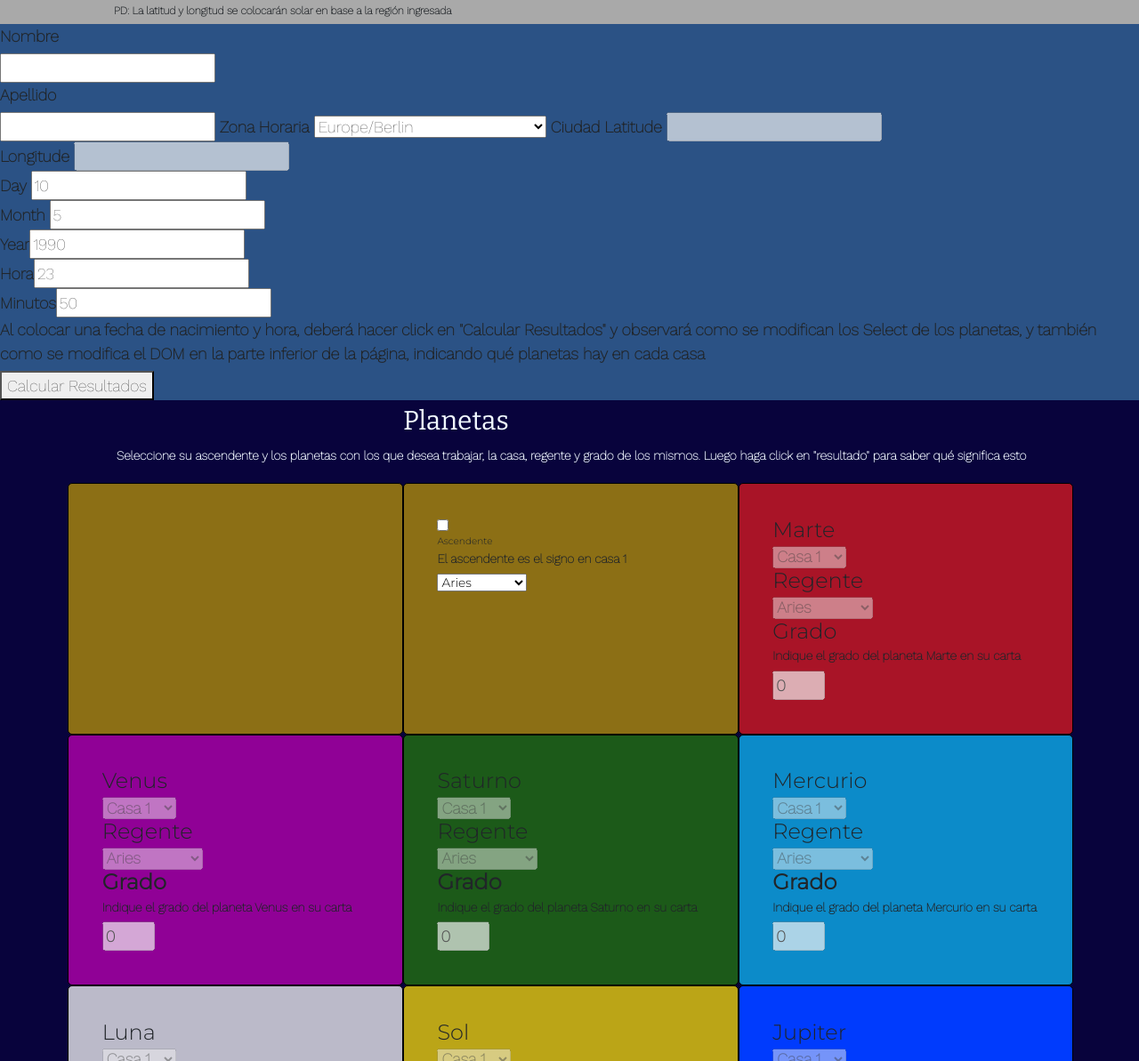
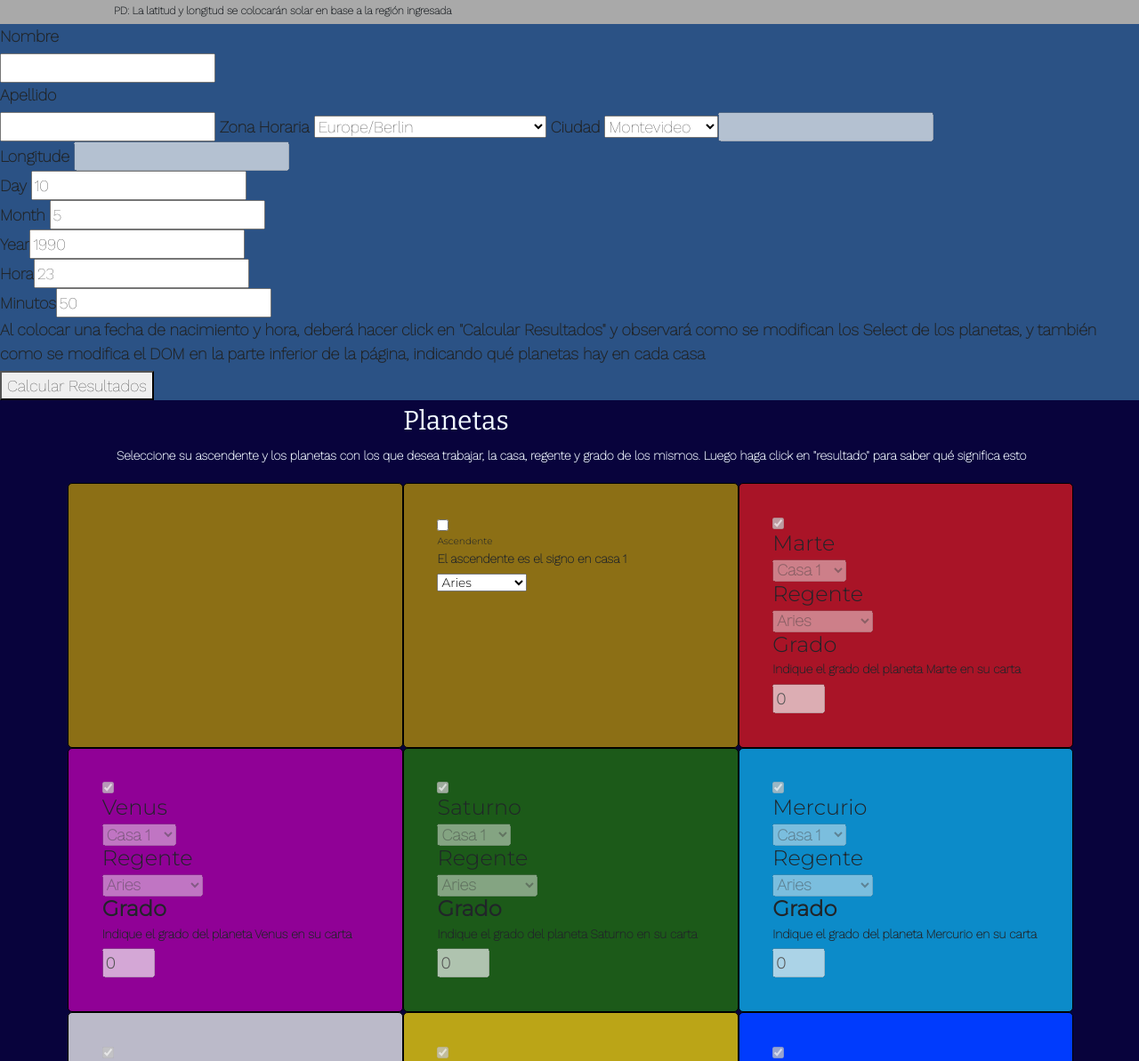
Before and after one commit to rojasdelascio/Entrega10-Fetch, a website: page pages/cartaPorAPI.html in a window 1280 px wide. Shown: the part 256-1449 px from the top of the page at 89% size. Drawn offline with nearby package versions, Linux system fonts and the light colour scheme.

Commit message:
entrega final v2

```diff
--- a/java/cartaPorAPI1.js
+++ b/java/cartaPorAPI1.js
@@ -318,7 +318,9 @@ function resultadosAPI1() {
             var idsPlanetas2 = ['resultadosExterno__div3__marteUL2', 'resultadosExterno__div3__venusUL2', 'resultadosExterno__div3__saturnoUL2', 'resultadosExterno__div3__mercurioUL2', 'resultadosExterno__div3__lunaUL2', 'resultadosExterno__div3__solUL2', 'resultadosExterno__div3__uranoUL2', 'resultadosExterno__div3__neptunoUL2', 'resultadosExterno__div3__jupiterUL2', 'resultadosExterno__div3__plutonUL2'];
             var arrayIdsPlanetas2 = ["marte1", "venus1", "saturno1", "mercurio1", "luna1", "sol1", "urano1", "neptuno1", "pluton1", "jupiter1"];
             var idAscendenteL2 = 'ascendente1';
-            total(idsConjunciones2, idsPlanetas2, idsCasas2, arrayIdsPlanetas2, arrayIdregentes2, arrayIdgrados2);
+            var idscheckbox = ['checkboxmarte2', 'checkboxvenus2', 'checkboxsaturno2', 'checkboxmercurio2', 'checkboxluna2', 'checkboxsol2', 'checkboxurano2', 'checkboxneptuno2', 'checkboxjupiter2', 'checkboxpluton2'];
+
+            total(idsConjunciones2, idsPlanetas2, idsCasas2, arrayIdsPlanetas2, arrayIdregentes2, arrayIdgrados2, idscheckbox);
             cambiarValores(arrayIdregentes2, arrayIdsPlanetas2, arrayIdgrados2, idAscendenteL2);
         })
         .catch(err => console.error(err));
@@ -345,5 +347,6 @@ dibCarta1.addEventListener('click', function() {
     var arrayIdgrados3 = ["gradoMarte1", "gradoVenus1", "gradoSaturno1", "gradoMercurio1", "gradoLuna1", "gradoSol1", "gradoUrano1", "gradoNeptuno1", "gradoPluton1", "gradoJupiter1"];
     var idascendente3 = 'ascendente1';
     var paperid3 = "paper3";
+
     dibujarCarta(paperid3, arrayIdregentes3, arrayIdsPlanetas3, arrayIdgrados3, idascendente3);
 });
--- a/pages/cartaPorAPI.html
+++ b/pages/cartaPorAPI.html
@@ -54,7 +54,28 @@
         <option value="Europe/Rome">Europe/Rome</option>
       </select>
 
-            <label>Ciudad</label> Latitude <input id="lat" type="number" disabled>
+            <label>Ciudad</label>
+            <select id="ciudades" name="select">
+        <option value="Buenos_Aires">Buenos_Aires</option>
+        <option value="Cordoba" selected>Cordoba</option>
+        <option value="Jujuy" selected>Jujuy</option>
+        <option value="Tucuman" selected>Tucuman</option>
+        <option value="Catamarca" selected>Catamarca</option>
+        <option value="Mendoza">Mendoza</option>
+        <option value="Mexico_City" selected>Mexico_City</option>
+        <option value="Monterrey">Monterrey</option>
+        <option value="Chihuahua">Chihuahua</option>
+        <option value="Montevideo" selected>Montevideo</option>
+        <option value="Caracas">Caracas</option>
+        <option value="Bogota">Bogota</option>
+        <option value="El_Salvador">El_Salvador</option>
+        <option value="Guatemala">Guatemala</option>
+        <option value="Madrid">Madrid</option>
+        <option value="Berlin">Berlin</option>
+        <option value="Paris">Paris</option>
+        <option value="Rome">Rome</option>
+
+            Latitude <input id="lat" type="number" disabled>
             <br> Longitude <input id="long" type="number" disabled>
             <br> Day <input type="number" id="day" value="10">
             <br> Month <input type="number" id="month" value="5">
@@ -111,7 +132,7 @@
             </li>
             <!-- Marte -->
             <li class="formcasas__lista__marte">
-
+                <input class="formcasas__lista__marte__box" id="checkboxmarte2" type="checkbox" name="marte" checked disabled>
                 <h3 class="formcasas__lista__marte__titulo">Marte</h3>
                 <select class="formcasas__lista__marte__selectcasas" id="marte1" name="marte" disabled>
                   <option value="1st House">Casa 1</option>
@@ -164,6 +185,7 @@
             <!-- <button class="" onclick=" ">¿Qué significa Marte en esta casa, con este signo regente y este grado?</button> -->
             <!-- Venus -->
             <li class="formcasas__lista__venus">
+                <input class="formcasas__lista__marte__box" id="checkboxvenus2" type="checkbox" name="marte" checked disabled>
                 <h3 class="formcasas__lista__venus__titulo">Venus</h3>
                 <select class="formcasas__lista__venus__selectcasas" id="venus1" name="venus" disabled>
                   <option value="1st House">Casa 1</option>
@@ -216,6 +238,7 @@
 
             <!-- Saturno -->
             <li class="formcasas__lista__saturno">
+                <input class="formcasas__lista__marte__box" id="checkboxsaturno2" type="checkbox" name="marte" checked disabled>
                 <h3 class="formcasas__lista__saturno__titulo">Saturno</h3>
                 <select class="formcasas__lista__saturno__selectcasas" id="saturno1" name="saturno" disabled>
                   <option value="1st House">Casa 1</option>
@@ -266,6 +289,7 @@
 
             <!-- Mercurio -->
             <li class="formcasas__lista__mercurio">
+                <input class="formcasas__lista__marte__box" id="checkboxmercurio2" type="checkbox" name="marte" checked disabled>
                 <h3 class="formcasas__lista__mercurio__titulo">Mercurio</h3>
                 <select class="formcasas__lista__mercurio__selectcasas" id="mercurio1" name="mercurio" disabled>
                   <option value="1st House">Casa 1</option>
@@ -317,6 +341,7 @@
 
             <!-- Luna -->
             <li class="formcasas__lista__luna">
+                <input class="formcasas__lista__marte__box" id="checkboxluna2" type="checkbox" name="marte" checked disabled>
                 <h3 class="formcasas__lista__luna__titulo">Luna</h3>
                 <select class="formcasas__lista__luna__selectcasas" id="luna1" name="luna" disabled>
                   <option value="1st House">Casa 1</option>
@@ -366,6 +391,7 @@
             </li>
             <!-- Sol -->
             <li class="formcasas__lista__sol">
+                <input class="formcasas__lista__marte__box" id="checkboxsol2" type="checkbox" name="marte" checked disabled>
                 <h3 class="formcasas__lista__sol__titulo">Sol</h3>
                 <select class="formcasas__lista__sol__selectcasas" id="sol1" name="sol" disabled>
                   <option value="1st House">Casa 1</option>
@@ -417,6 +443,8 @@
 
             <!-- Jupiter -->
             <li class="formcasas__lista__jupiter">
+                <input class="formcasas__lista__marte__box" id="checkboxjupiter2" type="checkbox" name="marte" checked disabled>
+
                 <h3 class="formcasas__lista__jupiter__titulo">Jupiter</h3>
                 <select class="formcasas__lista__jupiter__selectcasas" id="jupiter1" name="jupiter" disabled>
                   <option value="1st House">Casa 1</option>
@@ -468,7 +496,7 @@
 
             <!-- Urano -->
             <li class="formcasas__lista__urano">
-
+                <input class="formcasas__lista__marte__box" id="checkboxurano2" type="checkbox" name="marte" checked disabled>
                 <h3 class="formcasas__lista__urano__titulo">Urano</h3>
                 <select class="formcasas__lista__urano__selectcasas" id="urano1" name="urano" disabled>
                   <option value="1st House">Casa 1</option>
@@ -519,7 +547,7 @@
 
             <!-- Neptuno -->
             <li class="formcasas__lista__neptuno">
-
+                <input class="formcasas__lista__marte__box" id="checkboxneptuno2" type="checkbox" name="marte" checked disabled>
                 <h3 class="formcasas__lista__neptuno__titulo">Neptuno</h3>
                 <select class="formcasas__lista__neptuno__selectcasas" id="neptuno1" name="neptuno" disabled>
                   <option value="1st House">Casa 1</option>
@@ -570,6 +598,7 @@
 
             <!-- Pluton -->
             <li class="formcasas__lista__pluton">
+                <input class="formcasas__lista__marte__box" id="checkboxpluton2" type="checkbox" name="marte" checked disabled>
                 <h3 class="formcasas__lista__pluton__titulo">Pluton</h3>
                 <select class="formcasas__lista__pluton__selectcasas" id="pluton1" name="pluton" disabled>
                   <option value="1st House">Casa 1</option>
--- a/scss/index.scss
+++ b/scss/index.scss
@@ -41,6 +41,7 @@ $tam-letra:(titulos: 5rem, titulos-planetas:4rem, contenido-planetas:3rem, heady
 
 .headerindex {
     grid-area: h;
+    background-color: aqua;
 }
 
 .mainindex {
```
Lines whose indentation alone changed are shown as unchanged.
